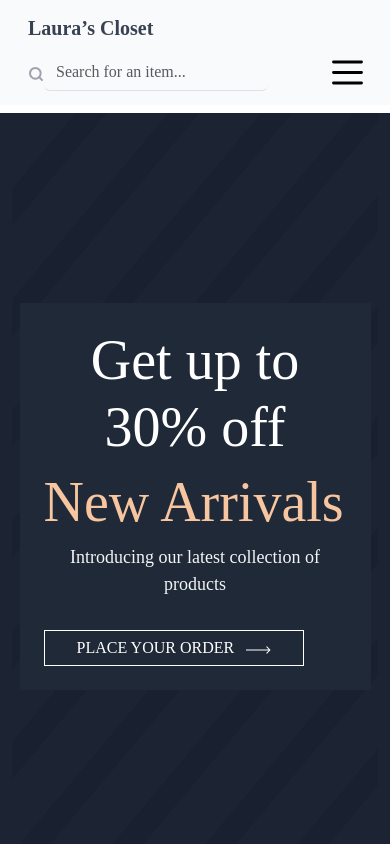
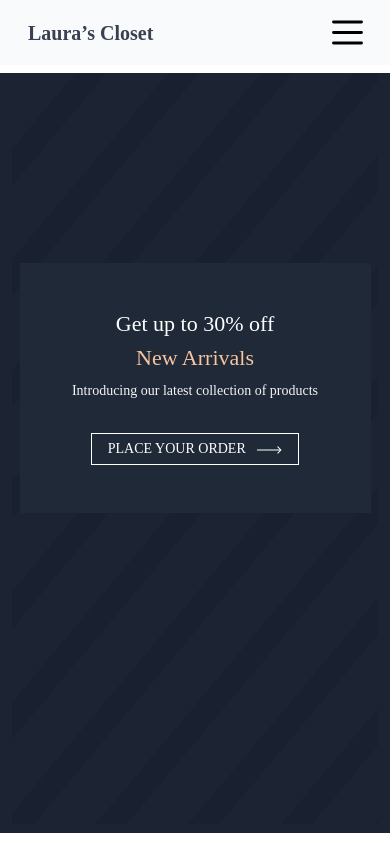
Before and after one commit to imaz-techie/Laura-s-fashion-website, a website: page index.html in a window 390 px wide. Shown: the top 844 px of the page. Drawn offline with Linux system fonts and the light colour scheme; a web font is replaced by a local one.

Commit message:
UI Bug Fix

```diff
--- a/index.html
+++ b/index.html
@@ -17,42 +17,28 @@
   <body>
     <nav class="navbar navbar-expand-lg bg-lightgrey">
       <div class="container ms-3">
+        <div class="d-flex w-50 justify-content-between">
           <!-- Logo -->
           <a class="navbar-brand fw-semibold text-darkgrey" href="#"
             >Laura’s Closet</a
           >
 
           <!-- Search bar -->
-        <div class="d-flex align-items-center">
+          <div
+            class="d-none d-md-flex align-items-center border-0 border-bottom"
+          >
             <span>
               <i class="search">
                 <img src="assets/svg/search.svg" alt="search" />
               </i>
             </span>
             <input
-            class="form-control border-0 border-bottom bg-lightgrey"
+              class="form-control search-input border-0 text-input bg-lightgrey"
               type="search"
               placeholder="Search for an item..."
             />
           </div>
-
-        <!-- <form
-          class="d-none d-lg-flex  mx-auto w-30 border-bottom bg-lightgrey"
-          role="search"
-        >
-          <div>
-            <span>
-              <i class="search">
-                <img src="assets/svg/search.svg" alt="search" />
-              </i>
-            </span>
-            <input
-              class="form-control border-0"
-              type="search"
-              placeholder="Search for an item..."
-            />
         </div>
-        </form> -->
 
         <!-- Menu items -->
         <ul
@@ -141,21 +127,23 @@
       <div class="row vh-90">
         <div class="col-sm-12 col-md-8 h-100 bg-navy position-relative">
           <div
-            class="position-absolute text-white bg-darkBlue d-flex align-items-start justify-content-center p-4 flex-column text-center"
+            class="position-absolute text-white bg-darkBlue d-flex align-items-center align-items-md-start justify-content-center p-5 flex-column"
             style="
               min-width: 280px;
-              max-width: 550px;
+              max-width: 590px;
               top: 25%;
               left: 5%;
               right: 5%;
             "
           >
-            <h1 class="fs-56 fs-md-1">Get up to 30% off</h1>
-            <h1 class="fs-56 fs-md-1 text-badge">New Arrivals</h1>
-            <p class="fs-18 fw-light text-light-text fs-md-5">
+            <h1 class="fs-56 custom-text-sm-18">Get up to 30% off</h1>
+            <h1 class="fs-56 custom-text-sm-18 text-badge">New Arrivals</h1>
+            <p
+              class="fs-18 fw-light text-center custom-text-sm-14 text-light-text fs-md-5"
+            >
               Introducing our latest collection of products
             </p>
-            <button class="main-btn mt-3">
+            <button class="main-btn mt-3 custom-text-sm-14 text-nowrap">
               PLACE YOUR ORDER
               <img src="./assets/svg/right-arrow.svg" alt="" class="ms-2" />
             </button>
@@ -483,7 +471,6 @@
     </section>
     <!-- Footer Starts Here -->
     <footer class="p-5 text-textgrey bg-lightgrey">
-      <!-- <div class="d-flex justify-content-between h-100"> -->
       <div
         class="d-flex flex-column flex-lg-row justify-content-between h-100 gap-4"
       >
@@ -566,12 +553,6 @@
                   SIGN UP FOR LAURA’S CLOSET STYLE NEWS
                 </p>
               </div>
-              <!-- <div class="w-100 d-flex gap-2">
-                <input class="w-75 p-2" type="email" placeholder="Your email" />
-                <button class="w-25 p-2 bg-darkBlue text-white">
-                  SUBSCRIBE
-                </button>
-              </div> -->
               <div class="w-100 d-flex flex-column flex-lg-row gap-2">
                 <input
                   class="w-100 w-lg-75 p-2"
--- a/index.scss
+++ b/index.scss
@@ -57,5 +57,20 @@ body {
   transition: background-color 0.5s ease-in-out;
 }
 .m-custom {
-  margin: 5rem 0 3rem 0;
+  margin: 7rem 0 3rem 0 !important;
 }
+.search-input::-webkit-input-placeholder {
+  color: #9ca3af;
+}
+
+@media (max-width: 576px) {
+  .custom-text-sm-18 {
+    font-size: 22px !important;
+  }
+  .custom-text-sm-14 {
+    font-size: 14px !important;
+  }
+  .main-btn {
+    padding: 0.3rem 1rem;
+  }
+}
```
Also changed, not shown: index.css, 1 other file. Lines whose indentation alone changed are shown as unchanged.
